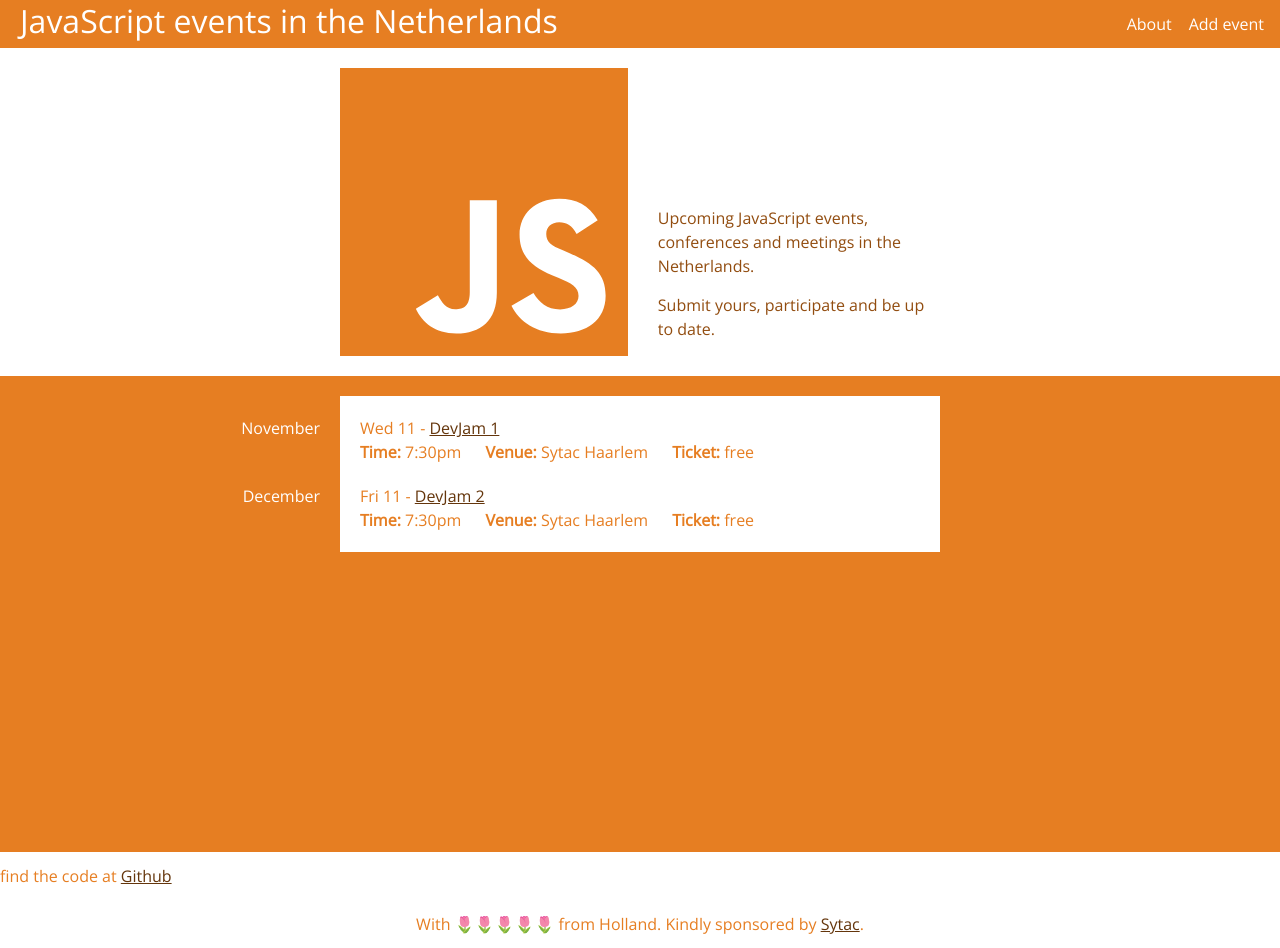
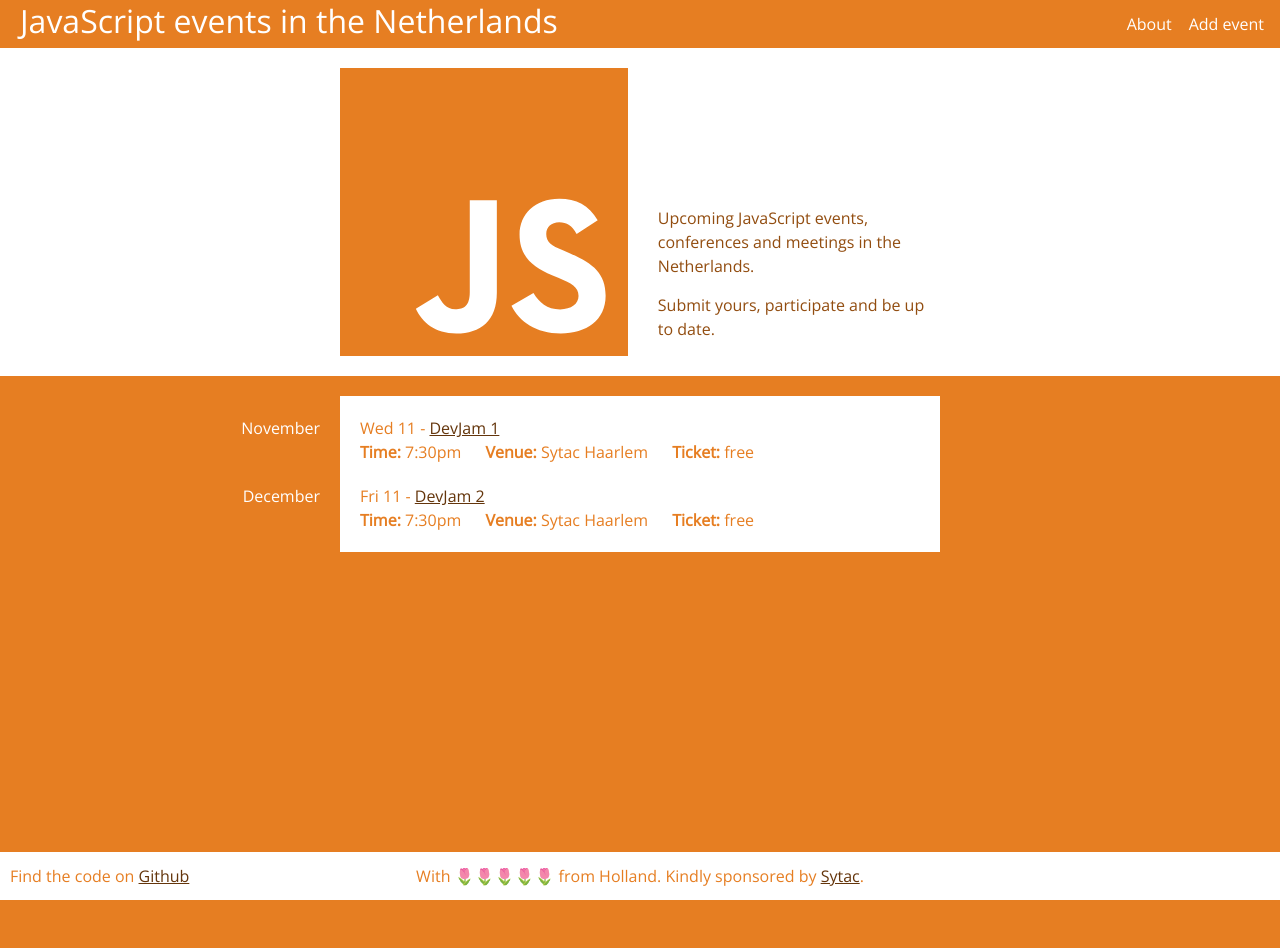
Before and after one commit to nl-js/nl-js.github.io, a Jekyll site: the page built from index.html, in a window 1280 px wide. Built offline with Jekyll 4.4.1, drawn with Linux system fonts in a browser that asks for light colours; after the commit the page ends 900 px from its top, so only the background shows below that.

Commit message:
Sorry for that last commit

```diff
--- a/_includes/footer.html
+++ b/_includes/footer.html
@@ -1,4 +1,4 @@
 <div class="footer">
-  <span class="github">find the code at <a href="https://github.com/lowlandsjs/lowlandsjs.github.io">Github</a></span>
+  <span class="github">Find the code on <a href="https://github.com/lowlandsjs/lowlandsjs.github.io">Github</a></span>
   <div class="copy"> With 🌷🌷🌷🌷🌷 from Holland. Kindly sponsored by <a href="http://www.sytac.io">Sytac</a>.</div>
 </div>
--- a/_sass/_layout.scss
+++ b/_sass/_layout.scss
@@ -195,4 +195,10 @@ body {
     margin: 0 auto;
     text-align: center;
   }
+
+  .github {
+    position: absolute;
+    bottom : 0;
+    left: 10px;
+  }
 }
```
